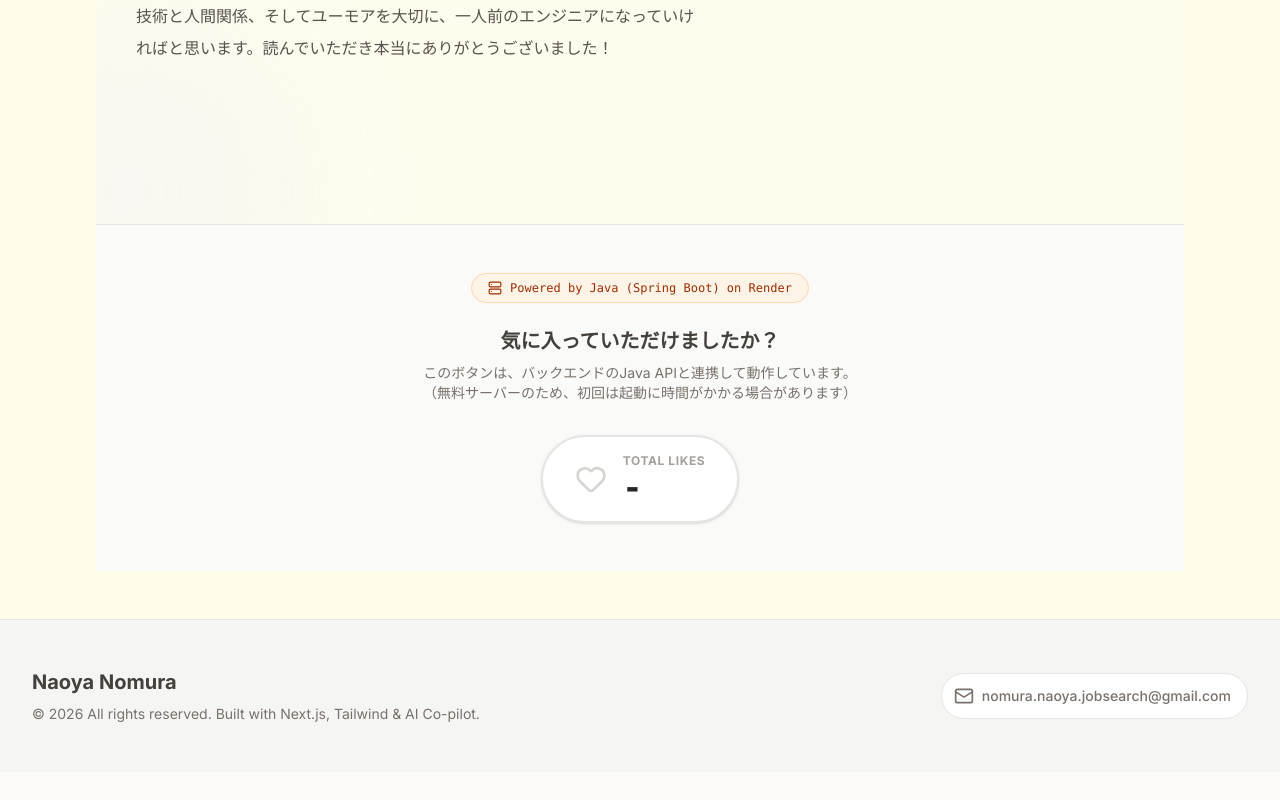
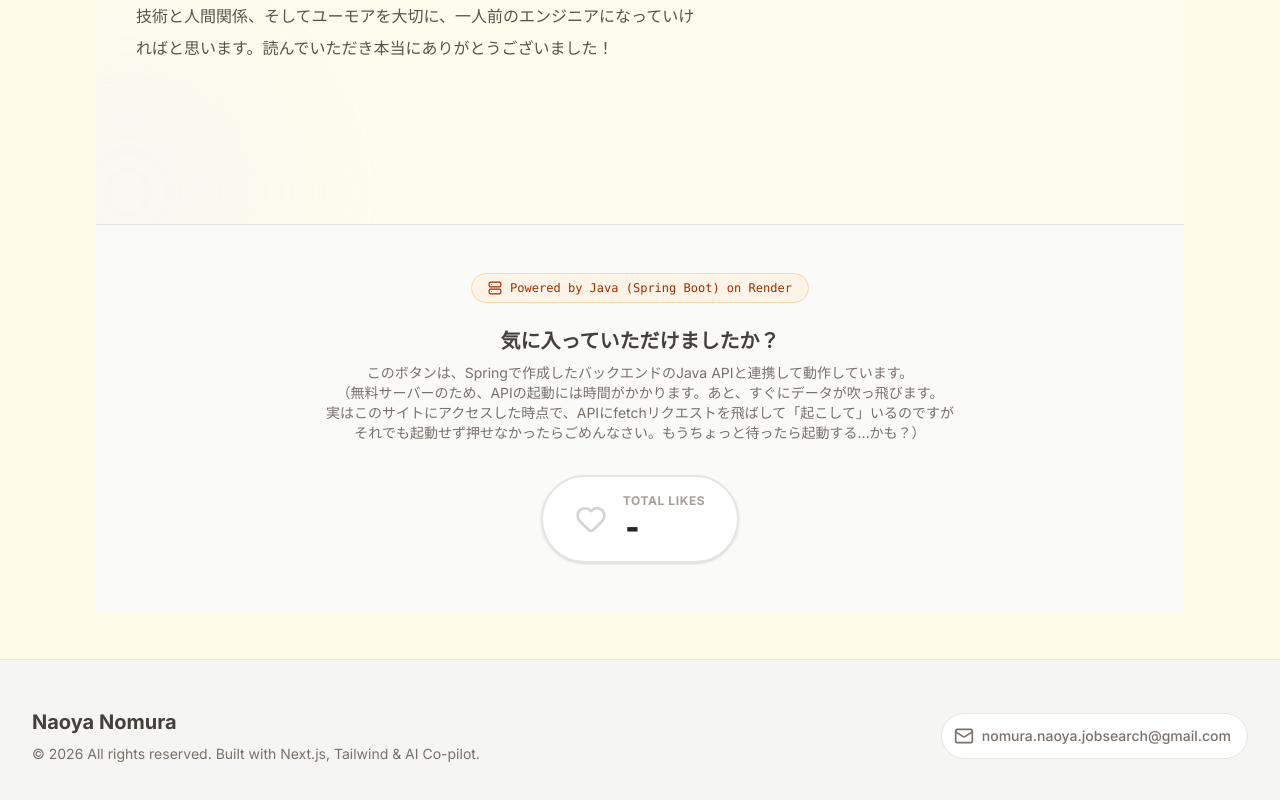
Before and after one commit to karaagenomuranaoya/portfolio, a Next.js app: page / in a window 1280 px wide. Shown: the part 8831-9631 px from the top of the page. Before the commit the page ends 9603 px from the top, so only its background shows below. Built offline with nearby package versions, Linux system fonts and the light colour scheme; no server answers.

Commit message:
likes api2

```diff
--- a/app/components/LikeButton.tsx
+++ b/app/components/LikeButton.tsx
@@ -65,8 +65,10 @@ export default function LikeButton() {
           気に入っていただけましたか？
         </h3>
         <p className="text-sm text-stone-500 mb-8">
-          このボタンは、バックエンドのJava APIと連携して動作しています。<br />
-          （無料サーバーのため、初回は起動に時間がかかる場合があります）
+          このボタンは、Springで作成したバックエンドのJava APIと連携して動作しています。<br />
+          （無料サーバーのため、APIの起動には時間がかかります。あと、すぐにデータが吹っ飛びます。<br />
+          実はこのサイトにアクセスした時点で、APIにfetchリクエストを飛ばして「起こして」いるのですが<br />
+          それでも起動せず押せなかったらごめんなさい。もうちょっと待ったら起動する...かも？）
         </p>
 
         {/* ボタン本体 */}
```
